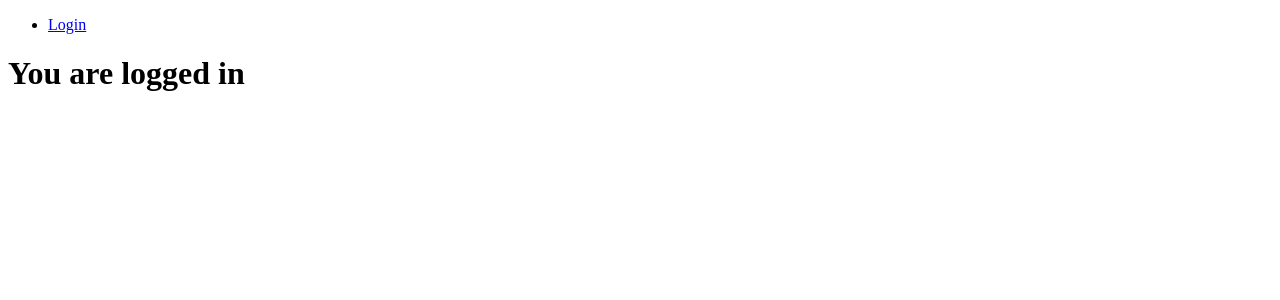
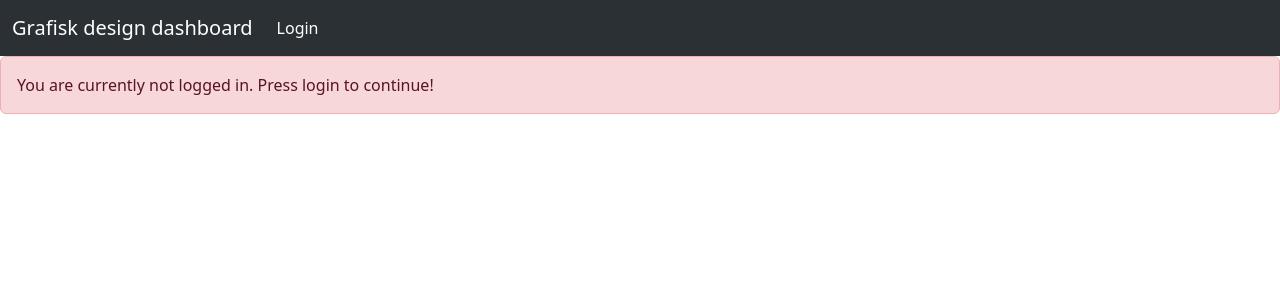
Before and after one commit to lea-devv/FirstYearProject, a Flask app: template Dashboard/templates/authentication.html in a window 1280 px wide. Shown: the top 300 px of the page. Run offline with Flask 3, Linux system fonts and the light colour scheme; the template is opened without the code that fills it, so the values that code supplies are empty; a user stored in the database is signed in.

Commit message:
Final_edit

```diff
--- a/Dashboard/app.py
+++ b/Dashboard/app.py
@@ -1,5 +1,5 @@
 from flask import Flask, flash, render_template, request, url_for, redirect
-from flask_login import LoginManager, UserMixin, login_user, logout_user
+from flask_login import LoginManager, UserMixin, login_user, logout_user, login_required
 from flask_sqlalchemy import SQLAlchemy
 from flask_bcrypt import Bcrypt
 from recent_files import Recent_Files
@@ -11,7 +11,11 @@
 app.config["SECRET_KEY"] = "grafisk_design"
 db = SQLAlchemy()
 
-directory_location = ("C:/Users/lauej/Downloads")
+#directory_location = ("D:/GrafiskDesign")
+#filechange_db_location = ("C:/Users/Administrator/Desktop/Dashboard/database/daily_filechanges.sqlite")
+
+directory_location = ("C:/Users/Lau/Music")
+filechange_db_location = ("C:/Users/Lau/Documents/GitHub/FirstYearProject/Dashboard/database/daily_filechanges.sqlite")
 
 login_manager = LoginManager()
 login_manager.init_app(app)
@@ -32,25 +36,27 @@
 
 @app.route("/")
 def home():
-	return render_template("authentication.html")
+	return redirect(url_for("login"))
 
 @app.route("/index")
+@login_required
 def index():
     recent_file_list = Recent_Files(directory_location, 100)
     files_returned = recent_file_list.list_recent_files()
 
-    graph = Daily_Changes("C:/GitHub/FirstYearProject/Dashboard/database/daily_filechanges.sqlite", directory_location, 7)
+    graph = Daily_Changes(filechange_db_location, directory_location, 7)
     graph.log_changes()
     graph = graph.daily_changes_graph()
 
     return render_template('index.html', files = files_returned, graph = graph)
 
 @app.route("/storage")
+@login_required
 def storage():
-	log_storage = Daily_Changes("C:/GitHub/FirstYearProject/Dashboard/database/daily_filechanges.sqlite", directory_location, 7)
+	log_storage = Daily_Changes(filechange_db_location, directory_location, 7)
 	log_storage.log_changes()
 
-	storage_data = Storage("C:/GitHub/FirstYearProject/Dashboard/database/daily_filechanges.sqlite", directory_location)
+	storage_data = Storage(filechange_db_location, directory_location)
 
 	pi_chart = storage_data.storage_graph()
 	days_to_full = storage_data.days_to_full()
@@ -58,6 +64,7 @@
 	return render_template('storage.html', pi_chart = pi_chart, days_to_full = days_to_full)
 
 @app.route('/register', methods=["GET", "POST"])
+@login_required
 def register():
 	if request.method == "POST":
 		hashed_password = bcrypt.generate_password_hash(request.form.get("password")).decode('utf-8')
@@ -83,12 +90,18 @@
 			flash('Incorrect username or password')
 	return render_template("login.html")
 
+@app.route("/authentication")
+def authentication():
+	return render_template("authentication.html")
 
 @app.route("/logout")
 def logout():
 	logout_user()
-	return redirect(url_for("login"))
+	return redirect(url_for("authentication"))
 
+@app.errorhandler(401)
+def page_not_found(e):
+    return redirect(url_for("authentication"))
 
 if __name__ == '__main__':
     app.run(debug=True)
--- a/Dashboard/daily_changes.py
+++ b/Dashboard/daily_changes.py
@@ -5,8 +5,6 @@
 import sqlite3
 import base64
 import os
-
-########################################################################################
 
 class Daily_Changes:
     def __init__(self, db_directory, file_directory , graph_age):
@@ -34,7 +32,6 @@
         date_today = datetime.now().date().isoformat()
         self.setup_database()
         files_changed_today = 0
-        #Stored in bytes
         storage_used_today_B = 0
         storage_used_today_GB = 0
 
@@ -56,16 +53,13 @@
 
         storage_used_today_GB = storage_used_today_B / (1024 * 1024 * 1024)
 
-
         try:
             conn = sqlite3.connect(self.db_directory)
             cur = conn.cursor()
-            print(date_today, files_changed_today, storage_used_today_GB, storage_used_today_B)
             cur.execute("""INSERT INTO daily_change_count(date_today, change_count, storage_used_today_gb) VALUES(?, ?, ?)
                         ON CONFLICT(date_today) DO UPDATE SET change_count=excluded.change_count, storage_used_today_gb=excluded.storage_used_today_gb""",
                         (date_today, files_changed_today, storage_used_today_GB))
             conn.commit()
-            print(f"Logged {files_changed_today} files changed today\n")
 
         except sqlite3.Error as sql_e:
             print(f"sqlite error occured: {sql_e}")
--- a/Dashboard/templates/authentication.html
+++ b/Dashboard/templates/authentication.html
@@ -1,21 +1,33 @@
 <!DOCTYPE html>
 <html lang="en">
 <head>
-	<meta charset="UTF-8" />
-	<meta http-equiv="X-UA-Compatible" content="IE=edge" />
-	<meta name="viewport" content="width=device-width, initial-scale=1.0" />
-	<title>Home</title>
+    <meta charset="UTF-8">
+    <meta name="viewport" content="width=device-width, initial-scale=1.0">
+    <link href="https://cdn.jsdelivr.net/npm/bootstrap@5.3.3/dist/css/bootstrap.min.css" rel="stylesheet" integrity="sha384-QWTKZyjpPEjISv5WaRU9OFeRpok6YctnYmDr5pNlyT2bRjXh0JMhjY6hW+ALEwIH" crossorigin="anonymous">
+    <script src="https://cdn.jsdelivr.net/npm/bootstrap@5.3.3/dist/js/bootstrap.bundle.min.js" integrity="sha384-YvpcrYf0tY3lHB60NNkmXc5s9fDVZLESaAA55NDzOxhy9GkcIdslK1eN7N6jIeHz" crossorigin="anonymous"></script>
+    <title>Frontpage</title>
 </head>
+
 <body>
-	<nav>
-	<ul>
-		<li><a href="/login">Login</a></li>
-	</ul>
-	</nav>
-	{% if current_user.is_authenticated %}
-	<h1>You are logged in</h1>
-	{% else %}
-	<h1>You are not logged in</h1>
-	{% endif %}
+    <nav class="navbar navbar-expand-lg bg-body-tertiary" data-bs-theme="dark">
+        <div class="container-fluid">
+          	<a class="navbar-brand" href="/login">Grafisk design dashboard</a>
+          	<button class="navbar-toggler" type="button" data-bs-toggle="collapse" data-bs-target="#navbarNavDropdown" aria-controls="navbarNavDropdown" aria-expanded="false" aria-label="Toggle navigation">
+            	<span class="navbar-toggler-icon"></span>
+          	</button>
+		  	<div class="collapse navbar-collapse me-1" id="navbarNavDropdown">
+            	<ul class="navbar-nav">
+              		<li class="nav-item">
+                	<a class="nav-link active" aria-current="page" href="/login">Login</a>
+            		</li>
+				</ul>
+			</div>
+        </div>
+    </nav>
+
+	<div class="alert alert-danger" role="alert">
+		You are currently not logged in. Press login to continue!
+	</div>
+
 </body>
 </html>
--- a/Dashboard/templates/login.html
+++ b/Dashboard/templates/login.html
@@ -18,7 +18,6 @@
         </div>
       </nav>
     <div class= "fluid-content">
-    {% block content %} {% endblock %}
     </div>
 
 	<form action="#" method="post">
@@ -30,7 +29,7 @@
 			<label for="password">Password</label>
 			<input type="password" class="form-control" id="password" name="password" placeholder="Password" />
 		</div>
-		<button type="submit" class="btn btn-primary m-4">Submit</button>
+		<button type="submit" class="btn btn-primary m-4">Login</button>
 	</form>
 </body>
 
--- a/Dashboard/templates/register.html
+++ b/Dashboard/templates/register.html
@@ -12,7 +12,7 @@
 			<label for="password">Password</label>
 			<input type="password" class="form-control" id="password" name="password" placeholder="Password" />
 		</div>
-		<button type="submit" class="btn btn-primary m-4">Submit</button>
+		<button type="submit" class="btn btn-primary m-4">Create user</button>
 	</form>
 </body>
 {% endblock %}
```
Also changed, not shown: Dashboard/autorun_log.py (added, +7 -0 lines), Dashboard/templates/storage.html (+1 -1 lines), Dashboard/database/daily_filechanges.sqlite.
